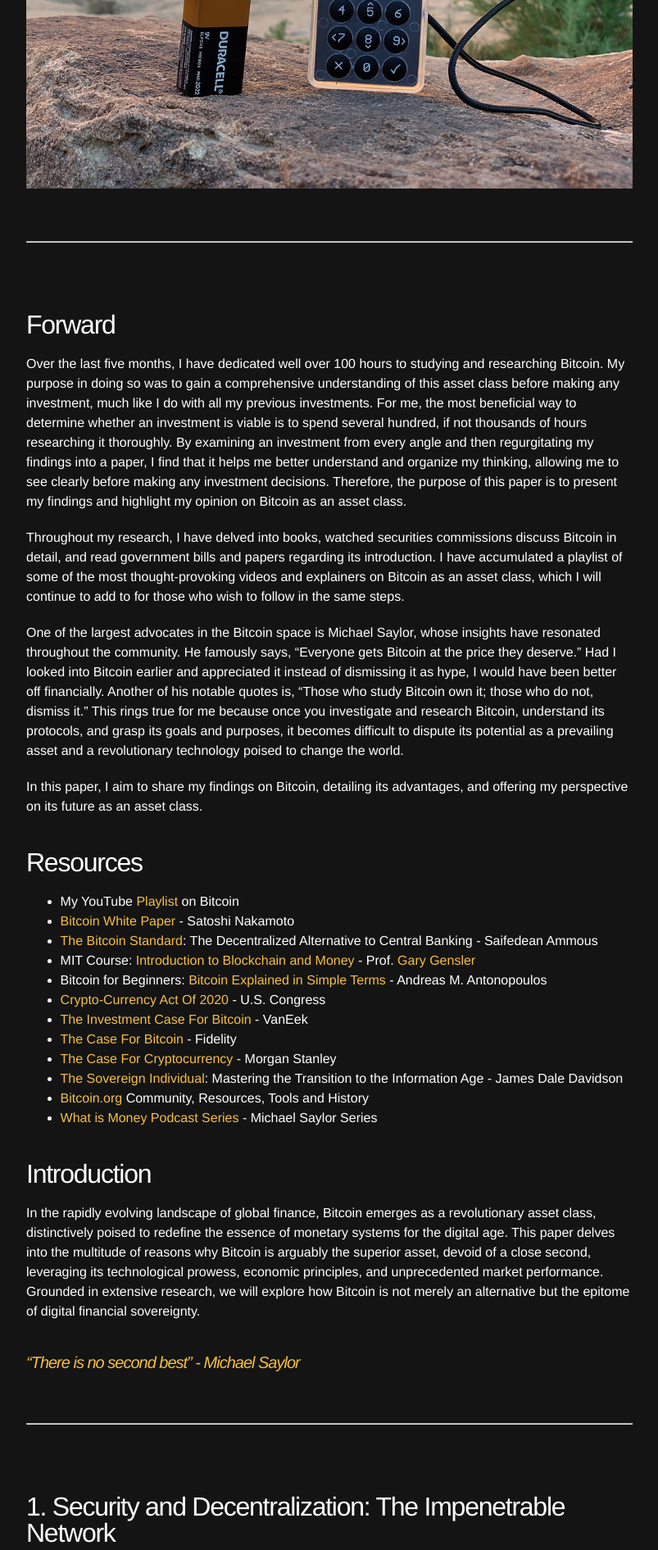
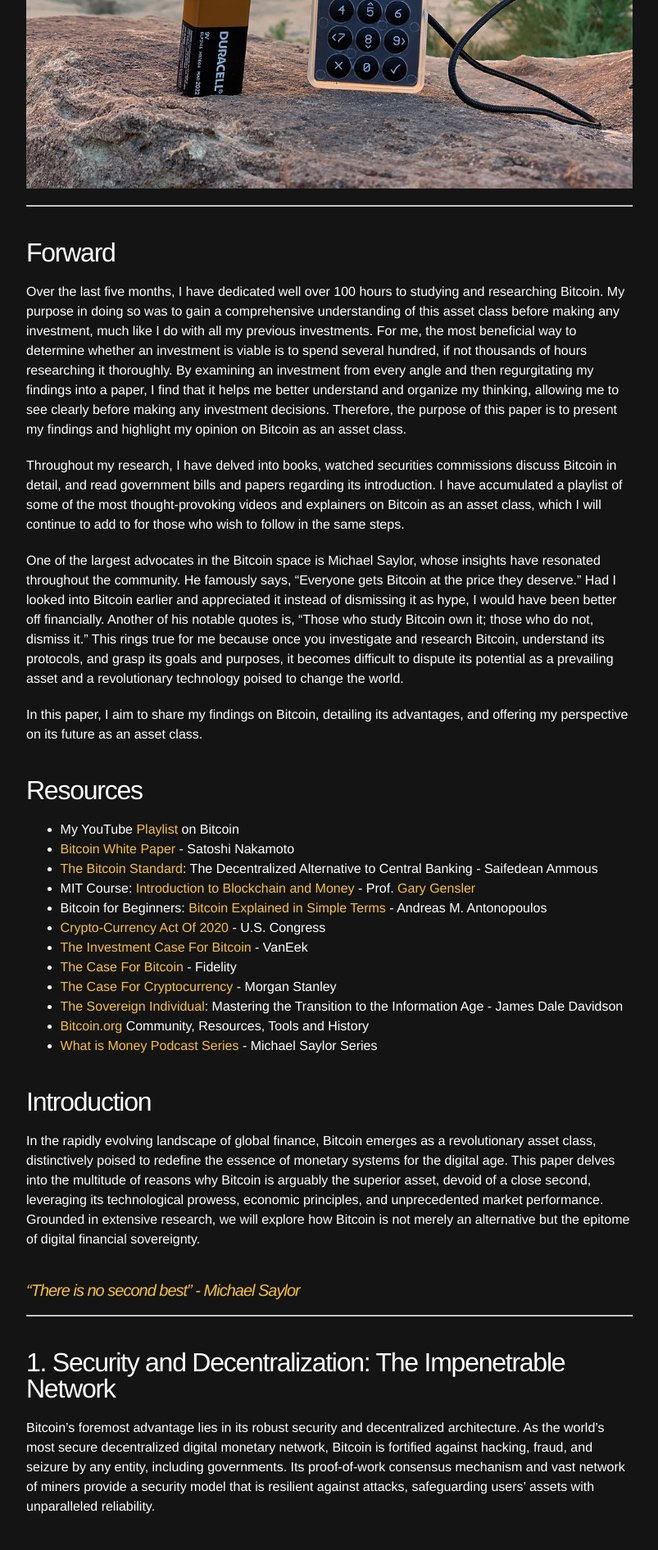
Before and after one commit to spenriche/spenriche.github.io, a Jekyll site: the page built from _posts/2024-4-5-bitcoin.md, in a window 1280 px wide. Shown: the part 583-2474 px from the top of the page at 82% size, without its empty margins (238-1041 px from the left). Built offline with Jekyll 4.4.1, drawn with Linux system fonts in a browser that asks for light colours.

Commit message:
continuing transfer posts

```diff
--- a/_posts/2024-4-5-bitcoin.md
+++ b/_posts/2024-4-5-bitcoin.md
@@ -9,10 +9,8 @@ categories:
 
 ![Alt text](/assets/images/btc/1.jpg)
 
-<br>
+---
 
----
-<br>
 
 ## Forward
 Over the last five months, I have dedicated well over 100 hours to studying and researching Bitcoin. My purpose in doing so was to gain a comprehensive understanding of this asset class before making any investment, much like I do with all my previous investments. For me, the most beneficial way to determine whether an investment is viable is to spend several hundred, if not thousands of hours researching it thoroughly. By examining an investment from every angle and then regurgitating my findings into a paper, I find that it helps me better understand and organize my thinking, allowing me to see clearly before making any investment decisions. Therefore, the purpose of this paper is to present my findings and highlight my opinion on Bitcoin as an asset class.
@@ -55,11 +53,9 @@ In the rapidly evolving landscape of global finance, Bitcoin emerges as a revolu
 
 #### [*“There is no second best” - Michael Saylor*](https://www.youtube.com/watch?v=S3T4nhtHxOA)
 
-<br>
 
 ---
 
-<br>
 
 ## 1. Security and Decentralization: The Impenetrable Network
 Bitcoin's foremost advantage lies in its robust security and decentralized architecture. As the world's most secure decentralized digital monetary network, Bitcoin is fortified against hacking, fraud, and seizure by any entity, including governments. Its proof-of-work consensus mechanism and vast network of miners provide a security model that is resilient against attacks, safeguarding users' assets with unparalleled reliability.
@@ -107,8 +103,6 @@ The Bitcoin network has many stakeholders who constantly monitor for unusual act
 
 In summary, while a theoretical 51% attack on the Bitcoin network is possible, the financial, computational, and practical challenges make it highly unlikely. The network's design and the economic incentives aligned against such attacks help secure it from these threats.
 
-<br>
-
 ### Confiscation
 Bitcoin’s resistance to confiscation stems from its decentralized and cryptographic nature. Here’s an in-depth explanation of why Bitcoin can't be easily confiscated:
 
@@ -139,8 +133,6 @@ Because Bitcoin exists on the blockchain, it is not confined to any physical loc
 
 Bitcoin transactions and the network’s security are based on advanced cryptographic principles. This makes it virtually impossible to hack or alter the blockchain without possessing the private keys. Any attempt to seize Bitcoin without the private keys would require breaking this cryptographic security, which is currently infeasible with existing technology.
 
-<br>
-
 ### Limitations and Considerations
 
 While Bitcoin has these attributes that make it resistant to confiscation, it’s important to acknowledge some limitations and considerations:
@@ -153,7 +145,7 @@ While Bitcoin has these attributes that make it resistant to confiscation, it’
 
 In other words, the only way any entity can access your bitcoin is by knowing your 12 or 24-word seed phrase, which you can memorize. Without you revealing each word in the correct order, no one can access your assets. This marks the first time in history that property cannot be forcibly taken from an individual. Throughout history, wealthy kings and pharaohs were buried with their physical wealth—gold, jewels, and more. Bitcoin is the first asset that can truly go to the grave with you.
 
-<br>
+---
 
 ## 2. Economic Sovereignty: Beyond Censorship and Inflation
 
@@ -183,7 +175,7 @@ Bitcoin operates transparently based on open-source code without centralized con
 
 In essence, Bitcoin is seen as superior because it is a truly decentralized network with a capped supply and no central control points. Unlike companies that can dilute shares, be mismanaged, or fail entirely, Bitcoin's value comes from its pristine monetary properties, making it immune to factors that can undermine stocks.
 
-<br>
+---
 
 ## 3. Superior Store of Value: Digital Gold
 Bitcoin has been aptly termed "digital gold" due to its ability to store and appreciate value over time. Historically, Bitcoin has outperformed major asset classes, including gold, stocks, and real estate, with an astonishing cumulative return since inception. This performance is anchored in its limited, known supply which mimics the scarcity and appreciation potential of well-located real estate, yet with greater transferability and divisibility.
@@ -234,7 +226,7 @@ Bitcoin: Bitcoin is increasingly recognized as digital gold due to its finite su
 
 In summary, while gold has been a trusted store of value for centuries, Bitcoin offers several advantages in terms of divisibility, transparency, portability, security, fixed supply, and accessibility. These features position Bitcoin as a strong competitor to gold, especially in a digital age where efficiency and technological integration are paramount. As more retail and institutional investors recognize these benefits, Bitcoin is likely to see increased adoption and acceptance as a superior asset for preserving wealth and conducting transactions.
 
-<br>
+---
 
 ## 4. Technological Supremacy: The First True Digital Property
 As the first asset that can be transmitted seamlessly across the globe without intermediaries, Bitcoin introduces a new paradigm of property rights in cyberspace. It is teleportable, divisible, and operates on a trustless system where transactions are irreversible and recorded on an immutable public ledger, fostering transparency and trust.
@@ -257,7 +249,7 @@ Real estate transactions can take months or even years to execute. If you wanted
 
 One of the significant disadvantages of real estate is that it cannot be hidden. High-value properties often draw attention, potentially making the owner a target for legal actions, theft, or other risks. Bitcoin offers a level of discretion and privacy that real estate cannot. With Bitcoin, you can manage and move your wealth discreetly, reducing the likelihood of becoming a target.
 
-<br>
+---
 
 ### 5. Unstoppable Adoption: The Network Effects
 Bitcoin benefits from profound network effects as each additional user enhances the value and security of the network. It is the most widely recognized and utilized cryptocurrency, with increasing adoption by individuals, corporations, institutional investors, and even some governments as a strategic asset and reserve currency.
@@ -296,7 +288,7 @@ Increased trading activity, with daily volumes growing from $3 billion in 2018 t
 
 ![Alt text](/assets/images/btc/2.png)
 
-<br>
+---
 
 ## 6. The Promise of Digital Money: A Global Currency
 Bitcoin is not just an investment; it is the foundation of a potential global monetary system that offers free, instant, and borderless transactions. This capability makes Bitcoin an invaluable tool for global remittances and financial inclusion, particularly in regions with unstable currencies or restrictive financial systems.
@@ -323,12 +315,12 @@ Bitcoin's digital nature means that anyone with a smartphone and internet access
 
 In a world where traditional financial systems can be unstable, restrictive, or outright hostile, Bitcoin presents a compelling alternative. It offers security against hyperinflation, protection from confiscation, ease of transport, and unprecedented accessibility. As a potential global currency, Bitcoin holds the promise of a more inclusive and resilient financial future.
 
-<br>
+---
 
 ## 7. Institutional and Corporate Adoption: Legitimizing Bitcoin
 The growing interest and investment in Bitcoin by institutional players and major corporations are further legitimizing its role as a store of value. Companies like MicroStrategy and nations are increasingly integrating Bitcoin into their financial strategies, which not only enhances its market stability but also encourages wider acceptance.
 
-<br>
+---
 
 ## 8. Bitcoin's Performance
 
@@ -340,7 +332,7 @@ As more institutional investors, corporations, and even nation-states embrace Bi
 
 #### Predictions from [*Cathie Wood*](https://www.youtube.com/watch?v=K5NB8MHe3Nw) & [*Chamath Palihapitiya*](https://www.youtube.com/watch?v=PYrOjWnT3XI)
 
-<br>
+---
 
 ## 9. The Case for Bitcoin: A Modern Store of Wealth (Intrinsic Value)
 
@@ -392,6 +384,8 @@ Bitcoin and the broader cryptocurrency industry have had a checkered history, ta
 
 As the industry matures, regulated and local exchanges such as Coinbase, PayPal, Square, CashApp, Interactive Brokers, Wealthsimple, and more now offer safer options for buying Bitcoin. While these services are convenient for purchasing Bitcoin, it’s prudent to withdraw your holdings to a cold storage wallet once they exceed a certain amount, such as $500.
 
+---
+
 ## My Bitcoin Setup
 
 ![Alt text](/assets/images/btc/4.jpg)
@@ -424,7 +418,6 @@ Earn $20 by using the above referral code and buying $100 worth of bitcoin!
 
 ![Alt text](/assets/images/btc/5.png)
 
-<br>
 
 
 #### Non-KYC Bitcoin Purchases
@@ -443,11 +436,9 @@ By following these practices, you can buy and store Bitcoin securely, safeguardi
 
 ![Alt text](/assets/images/btc/6.jpg)
 
-<br>
 
 ---
 
-<br>
 
 ### Why Run Your Own Bitcoin Node?
 Running your own Bitcoin node provides enhanced security, privacy, and control over your Bitcoin transactions. By independently verifying all transactions and blocks, you ensure the integrity and validity of your Bitcoin activity without relying on third parties. This autonomy enhances your privacy, as it keeps your financial activities hidden from external services. Running a node also contributes to the decentralization and robustness of the Bitcoin network, making it more resilient against attacks. While running a node is not required for transacting with Bitcoin—since transactions can be conducted through wallets that connect to external nodes—it is highly beneficial for those who prioritize security, privacy, and full control over their Bitcoin experience.
```
